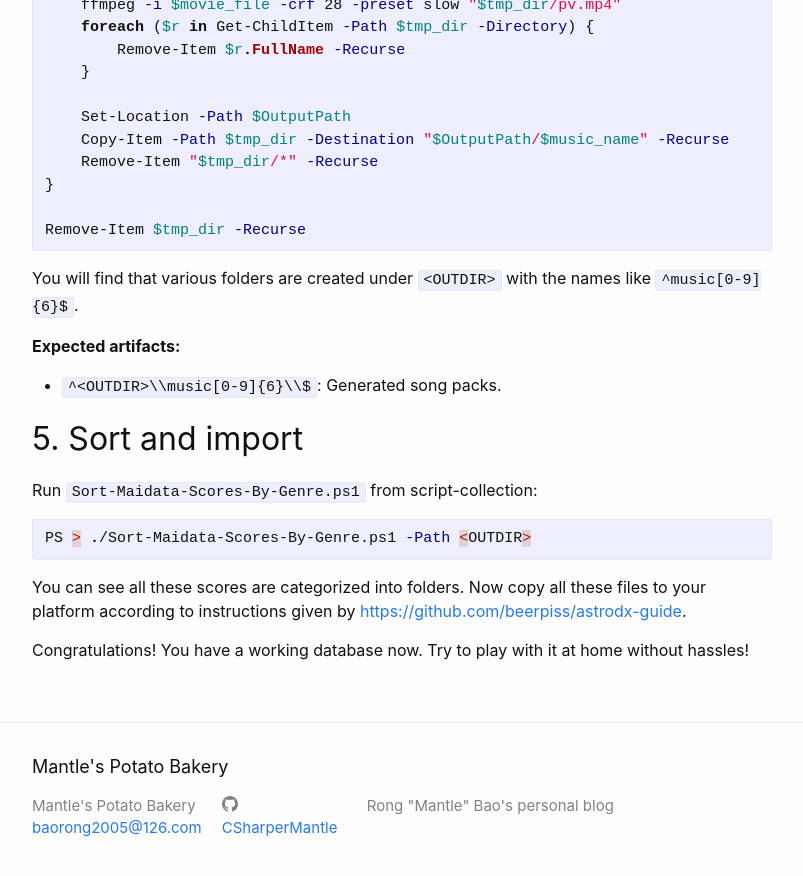
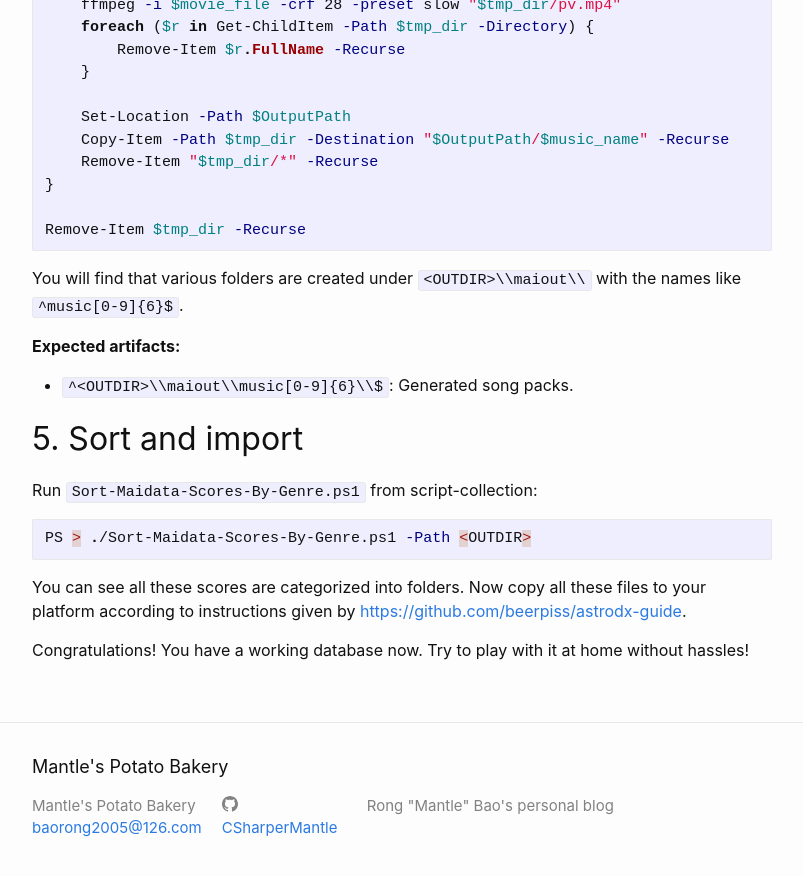
Before and after one commit to CSharperMantle/CSharperMantle.github.io, a Jekyll site: the page built from _posts/2023-10-07-astrodx-database-construction.md, in a window 1280 px wide and 900 px high, scrolled down 3431 px. Shown: the top 876 px of the window, without its empty margins (238-1041 px from the left). Built offline with Jekyll 4.4.1, drawn with Linux system fonts in a browser that asks for light colours.

Commit message:
Fix typos

````diff
--- a/_posts/2023-10-07-astrodx-database-construction.md
+++ b/_posts/2023-10-07-astrodx-database-construction.md
@@ -146,11 +146,11 @@ foreach ($d in Get-ChildItem -Path $MusicPath -Directory -Filter "music*") {
 Remove-Item $tmp_dir -Recurse
 ```
 
-You will find that various folders are created under `<OUTDIR>` with the names like `^music[0-9]{6}$`.
+You will find that various folders are created under `<OUTDIR>\\maiout\\` with the names like `^music[0-9]{6}$`.
 
 **Expected artifacts:**
 
-* `^<OUTDIR>\\music[0-9]{6}\\$`: Generated song packs.
+* `^<OUTDIR>\\maiout\\music[0-9]{6}\\$`: Generated song packs.
 
 ## 5. Sort and import
 
````
